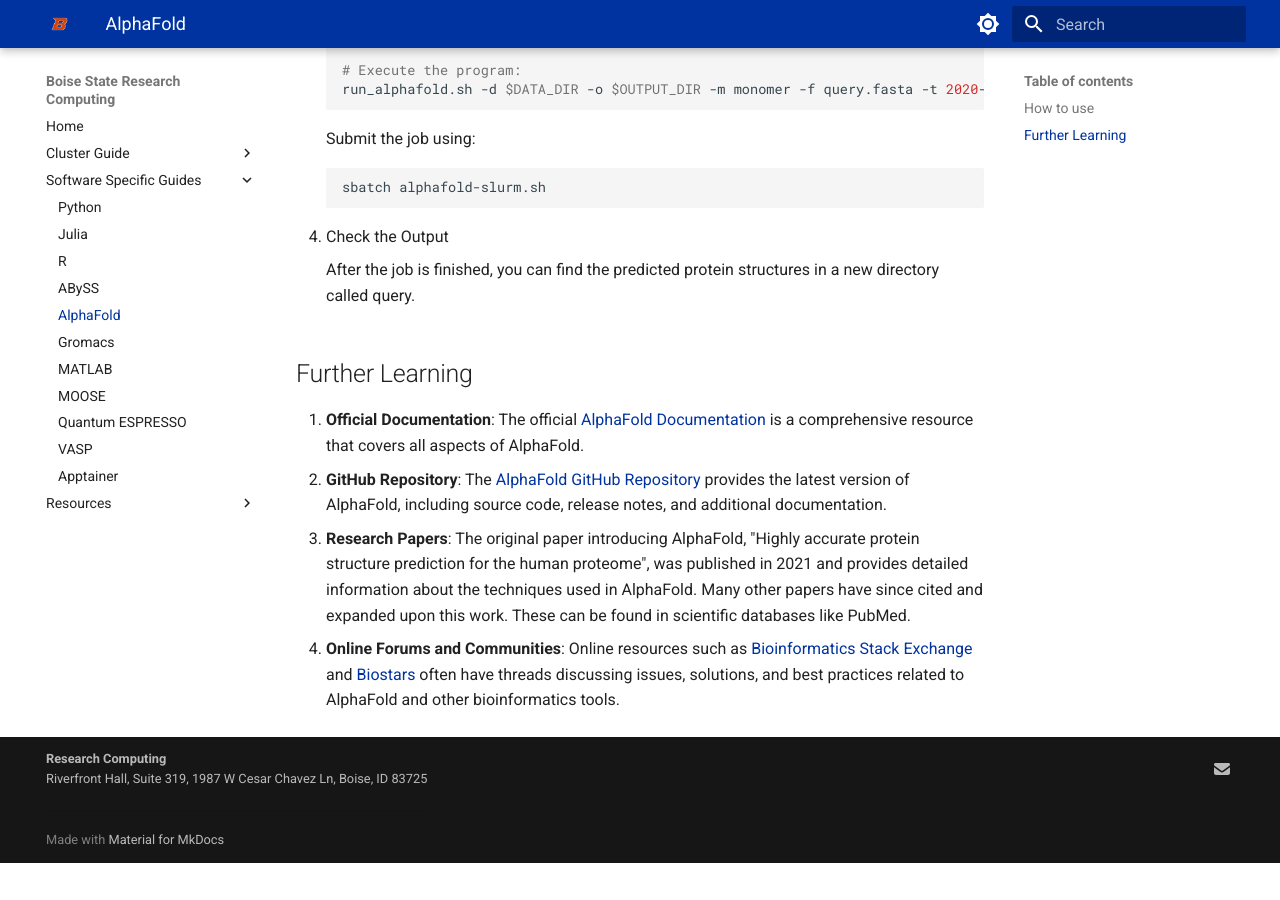
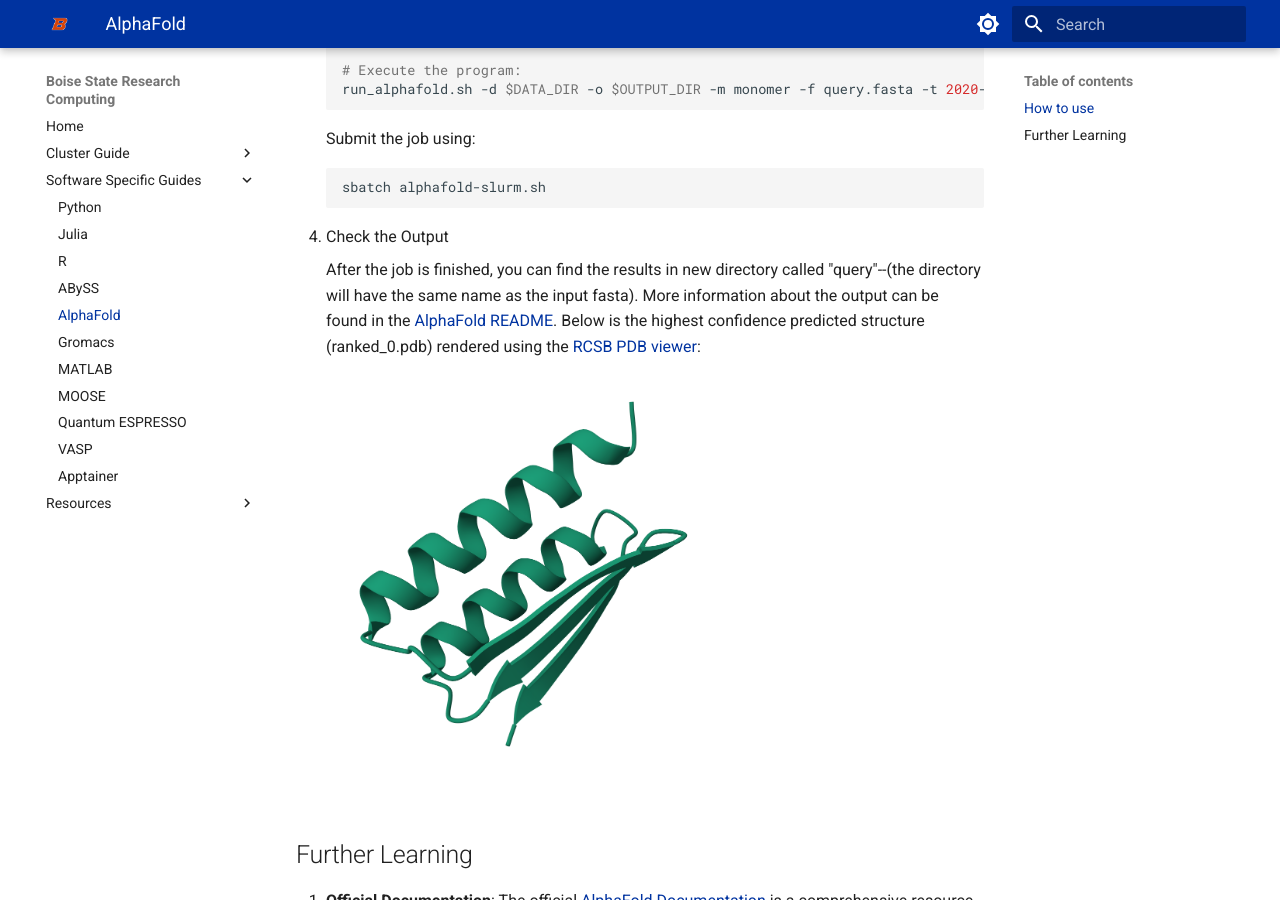
Before and after one commit to bsurc/docs, an MkDocs documentation site: the page built from docs/software/alphafold.md, in a window 1280 px wide and 900 px high, scrolled down 1125 px. Built offline with MkDocs 1.6.1 and Material for MkDocs 9.7.7, drawn with Linux system fonts in a browser that asks for light colours; before the commit the page ends 1988 px from its top, so only the background shows below that.

Commit message:
Add image and explanation of output

```diff
--- a/docs/software/alphafold.md
+++ b/docs/software/alphafold.md
@@ -56,8 +56,14 @@ sbatch alphafold-slurm.sh
 
 4. Check the Output
 
-    After the job is finished, you can find the predicted protein structures in
-    a new directory called query.
+    After the job is finished, you can find the results in new directory called
+    "query"--(the directory will have the same name as the input fasta).
+    More information about the output can be found in the
+    [AlphaFold README](https://github.com/google-deepmind/alphafold?tab=readme-ov-file#alphafold-output).
+    Below is the highest confidence predicted structure (ranked_0.pdb) rendered
+    using the [RCSB PDB viewer](https://www.rcsb.org/3d-view):
+
+    ![ranked_0.pdb](../images/RANKED_0.PDB.png "Highest ranked PDB output rendered with RCSB PDB viewer"){ width=60% }
 
 ## Further Learning
 
```
Also changed, not shown: docs/images/RANKED_0.PDB.png (added).
